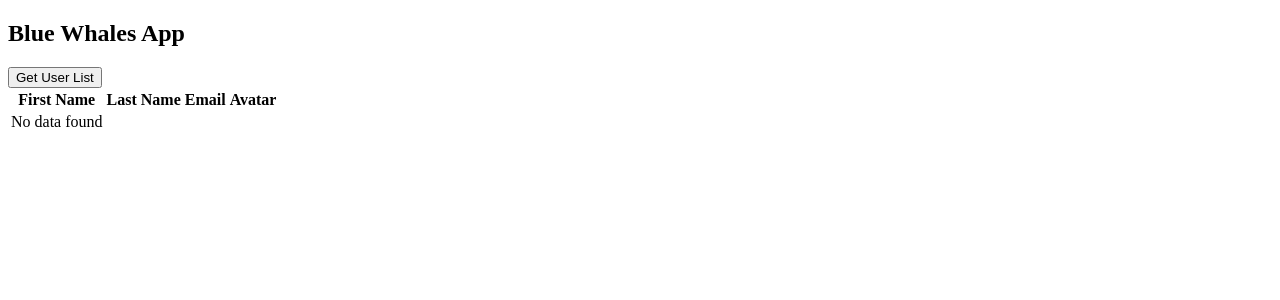
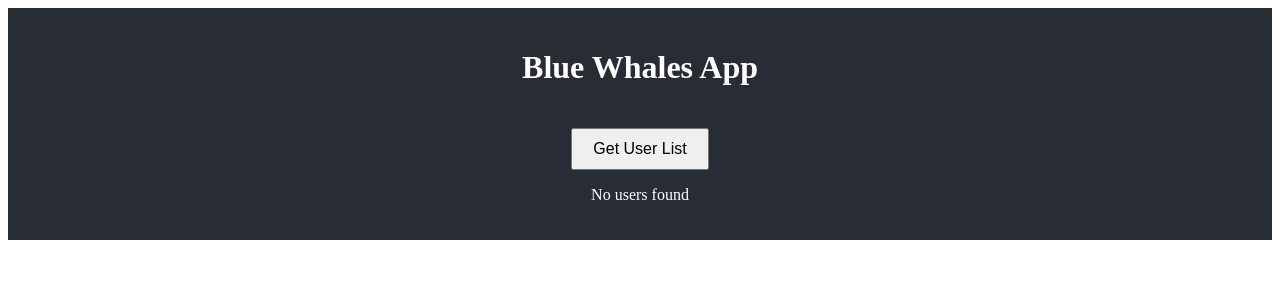
Before and after one commit to acciojob/fetch-users-shadabibrahim, a React app: page / in a window 1280 px wide. Shown: the top 300 px of the page. Built offline with nearby package versions, Linux system fonts and the light colour scheme.

Commit message:
submitting code-Sun Jun 30 2024 20:55:29 GMT+0530 (India Standard Time)

```diff
--- a/package.json
+++ b/package.json
@@ -15,7 +15,8 @@
     "@babel/plugin-transform-runtime": "^7.24.7",
     "@babel/runtime": "^7.24.7",
     "antd": "^5.18.3",
-    "axios": "^0.21.0",
+    "axios": "^0.21.4",
+    "axois": "^0.0.1-security",
     "chokidar": "^3.6.0",
     "css-loader": "^4.3.0",
     "cypress": "^9.5.0",
--- /dev/null
+++ b/src/components/App.css
@@ -0,0 +1,42 @@
+/* src/App.css */
+.App {
+    text-align: center;
+  }
+
+  .App-header {
+    background-color: #282c34;
+    padding: 20px;
+    color: white;
+  }
+
+  table {
+    margin: 20px auto;
+    border-collapse: collapse;
+    width: 80%;
+  }
+
+  table, th, td {
+    border: 1px solid #ddd;
+  }
+
+  th, td {
+    padding: 8px;
+    text-align: left;
+  }
+
+  th {
+    background-color: #f2f2f2;
+  }
+
+  img {
+    width: 50px;
+    height: 50px;
+    border-radius: 50%;
+  }
+
+  .btn {
+    padding: 10px 20px;
+    font-size: 16px;
+    cursor: pointer;
+    margin-top: 20px;
+  }
--- a/src/components/App.js
+++ b/src/components/App.js
@@ -1,58 +1,17 @@
+// src/App.js
+import React from 'react';
+import './App.css';
+import UserList from './UserList'
 
-import React, {useState} from "react";
-import './../styles/App.css';
-
-const App = () => {
-  const [data, setData] = useState(null);
-
-  const fetchUsers = async () => {
-    try {
-      const response = await fetch("https://reqres.in/api/users");
-      const data = await response.json();
-      setData(data.data);
-    } catch (error) {}
-  };
-
+function App() {
   return (
-    <div>
-      <div className="header">
-        <h2>Blue Whales App</h2>
-        <button className="btn" onClick={fetchUsers}>
-          Get User List
-        </button>
-      </div>
-      <table>
-        <thead>
-          <tr>
-            <th>First Name</th>
-            <th>Last Name</th>
-            <th>Email</th>
-            <th>Avatar</th>
-          </tr>
-        </thead>
-        <tbody>
-          {data ? (
-            data.map((user) => {
-              return (
-                <tr key={user.id}>
-                  <td>{user.first_name}</td>
-                  <td>{user.last_name}</td>
-                  <td>{user.email}</td>
-                  <td>
-                    <img src={user.avatar} />
-                  </td>
-                </tr>
-              );
-            })
-          ) : (
-            <tr>
-              <td>No data found</td>
-            </tr>
-          )}
-        </tbody>
-      </table>
+    <div className="App">
+      <header className="App-header">
+        <h1>Blue Whales App</h1>
+        <UserList />
+      </header>
     </div>
   );
-};
+}
 
 export default App;
--- /dev/null
+++ b/src/components/UserList.js
@@ -0,0 +1,55 @@
+// src/UserList.js
+import React, { useState } from 'react';
+import axios from 'axios';
+
+const UserList = () => {
+    const [users, setUsers] = useState([]);
+    const [loading, setLoading] = useState(false);
+    const [error, setError] = useState('');
+
+    const fetchUsers = async () => {
+        setLoading(true);
+        setError('');
+        try {
+            const response = await axios.get('https://reqres.in/api/users');
+            setUsers(response.data.data);
+        } catch (error) {
+            setError('Error fetching users');
+        } finally {
+            setLoading(false);
+        }
+    };
+
+    return (
+        <div>
+            <button className="btn" onClick={fetchUsers}>Get User List</button>
+            {loading && <p>Loading...</p>}
+            {error && <p>{error}</p>}
+            {users.length === 0 && !loading && !error && <p>No users found</p>}
+            {users.length > 0 && (
+                <table>
+                    <thead>
+                        <tr>
+                            <th>First Name</th>
+                            <th>Last Name</th>
+                            <th>Email</th>
+                            <th>Avatar</th>
+                        </tr>
+                    </thead>
+                    <tbody>
+                        {users.map(user => (
+                            <tr key={user.id}>
+                                <td>{user.first_name}</td>
+                                <td>{user.last_name}</td>
+                                <td>{user.email}</td>
+                                <td><img src={user.avatar} alt={`${user.first_name} ${user.last_name}`} /></td>
+                            </tr>
+                        ))}
+                    </tbody>
+                </table>
+            )}
+        </div>
+    );
+};
+
+export default UserList;
--- a/src/components/style.css
+++ /dev/null
@@ -1,38 +0,0 @@
-/* Basic table styling */
-table {
-    width: 100%;
-    border-collapse: collapse;
-    margin: 20px 0;
-    font-size: 18px;
-    text-align: left;
-  }
-
-  /* Table header styling */
-  thead tr {
-    background-color: #009879;
-    color: #ffffff;
-    text-align: left;
-    font-weight: bold;
-  }
-
-  thead th, tbody td {
-    padding: 12px 15px;
-  }
-
-  /* Table row styling */
-  tbody tr {
-    border-bottom: 1px solid #dddddd;
-  }
-
-  tbody tr:nth-of-type(even) {
-    background-color: #f3f3f3;
-  }
-
-  tbody tr:last-of-type {
-    border-bottom: 2px solid #009879;
-  }
-
-  /* Hover effect for rows */
-  tbody tr:hover {
-    background-color: #f1f1f1;
-  }
```
Also changed, not shown: src/components/Display.js (deleted, +0 -32 lines), 1 other file (tests, documents, lock files or other folders).
